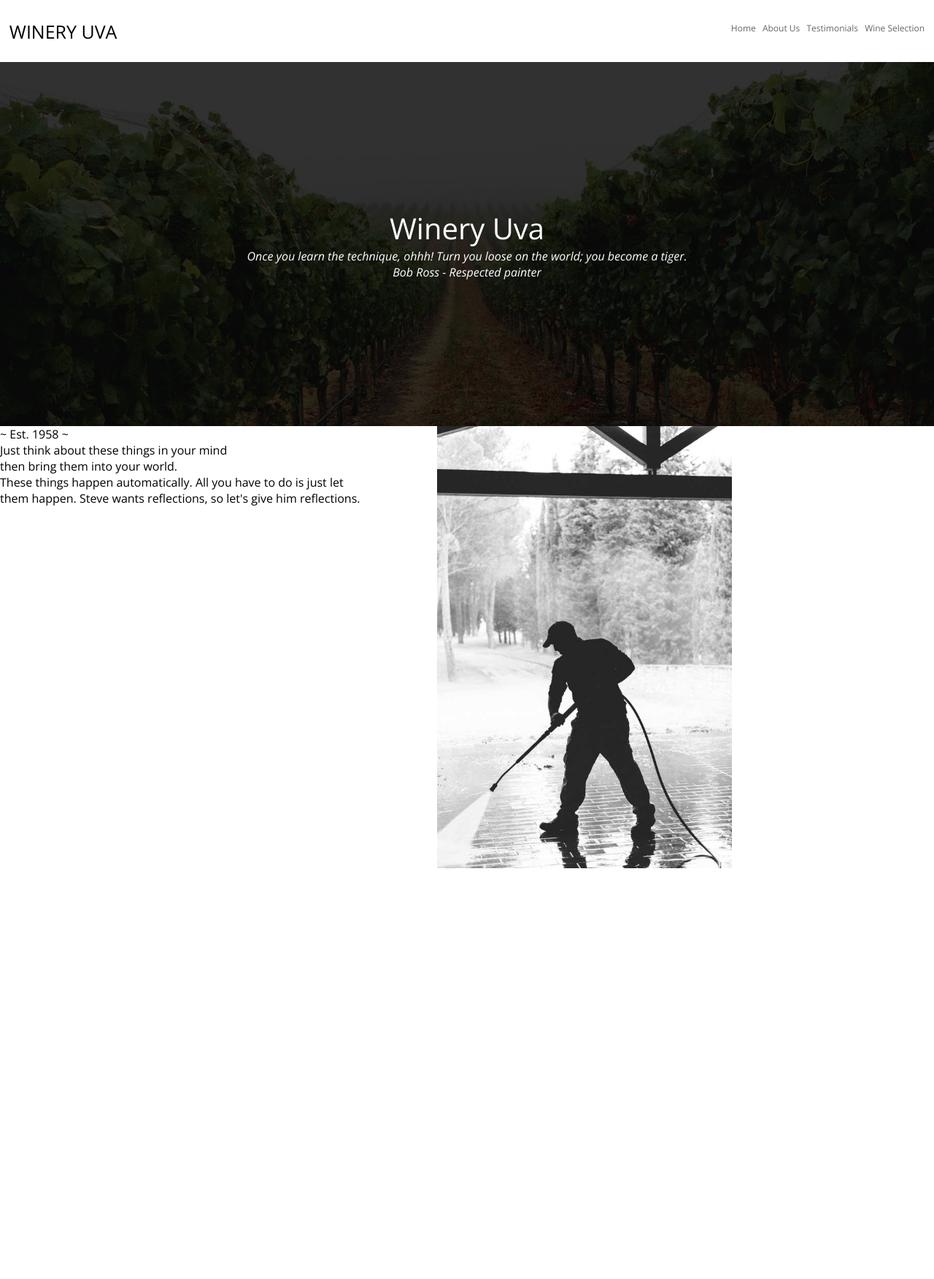
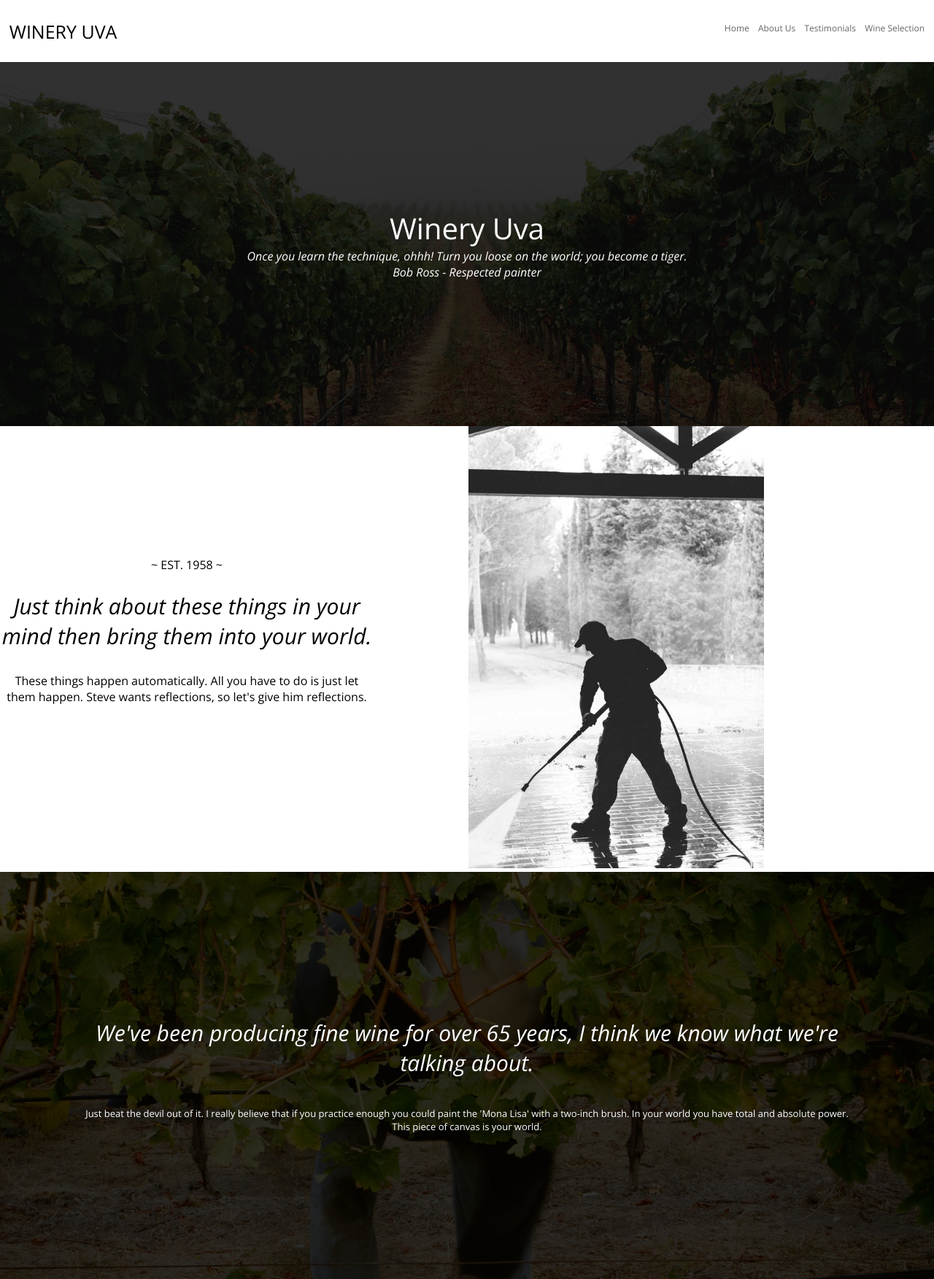
Before and after one commit to hijackjones/hijackjones.github.io, a PHP site: page /AustinCodingAcademy_Spring2016/Week4/Exercise3/index.html in a window 1280 px wide. Shown: the whole page at 73% size. Before the commit the page ends 1190 px from the top, so only its background shows below. Run offline with PHP 8.4, Linux system fonts and the light colour scheme.

Commit message:
built & styled third box div
“we’ve been producing wine for 65 years…”

```diff
--- a/AustinCodingAcademy_Spring2016/Week4/Exercise3/css/style.css
+++ b/AustinCodingAcademy_Spring2016/Week4/Exercise3/css/style.css
@@ -16,6 +16,12 @@ h2 {
     font-size: 40px;
 }
 
+h3 {
+    font-size: 30px;
+    font-style: italic;
+
+}
+
 main > div> p {
     font-style: italic;
 }
@@ -30,7 +36,7 @@ ul {
 
 nav a {
     color: #666;
-    margin-left: 5px;
+    margin-left: 8px;
     text-decoration: none;
     font-size: .75em;
 }
@@ -53,15 +59,26 @@ main > div {
 
 .two-boxes div {
     float: left;
+    text-align: center;
 }
 
 .two-boxes > div:first-child {
     width: 60%;
+    margin-top: 14%;
 }
 
 .two-boxes > div:nth-child(1) {
     width: 40%;
 }
+
+.two-boxes > div > p:first-child {
+    margin-bottom: 25px;
+}
+
+.two-boxes > div > h3 {
+    margin-bottom: 30px;
+}
+
 
 .two-boxes img {
     width: 70%;
@@ -70,6 +87,27 @@ main > div {
 
 main > div p {
 /*    font-style: italic;*/
+}
+
+
+.thirdbox {
+/*    padding: 2% 1%;*/
+    width: 100%;
+    background-image: url(../img/wine13.jpg);
+    background-size: cover;
+    text-align: center;
+    color: white;
+
+}
+
+.thirdbox > div {
+    background-color: rgba(0,0,0,.8);
+    padding: 200px 110px;
+}
+
+.thirdbox div p {
+    margin-top: 40px;
+    font-size: 13px;
 }
 
 /*
--- a/AustinCodingAcademy_Spring2016/Week4/Exercise3/index.html
+++ b/AustinCodingAcademy_Spring2016/Week4/Exercise3/index.html
@@ -27,7 +27,8 @@
 
         <div>
             <h2>Winery Uva</h2>
-            <p><em>Once you learn the technique, ohhh! Turn you loose on the world; you become a tiger.</em><br>Bob Ross - Respected painter</p>
+            <p class="ital">Once you learn the technique, ohhh! Turn you loose on the world; you become a tiger.
+                <br>Bob Ross - Respected painter</p>
 
         </div>
 
@@ -36,16 +37,23 @@
     <div class="two-boxes">
 
         <div>
-            <p>~ Est. 1958 ~</p>
-            <h3>Just think about these things in your mind <br> then bring them into your world.</h3>
+            <p>~ EST. 1958 ~</p>
+            <h3>Just think about these things in your mind then bring them into your world.</h3>
             <p>These things happen automatically. All you have to do is just let them happen. Steve wants reflections, so let's give him reflections.</p>
         </div>
 
 
         <div>
 
-        <img src="img/wine16.jpg">
+            <img src="img/wine16.jpg">
 
+        </div>
+
+        <div class="thirdbox">
+            <div>
+                <h3>We've been producing fine wine for over 65 years, I think we know what we're talking about.</h3>
+                <p>Just beat the devil out of it. I really believe that if you practice enough you could paint the 'Mona Lisa' with a two-inch brush. In your world you have total and absolute power. This piece of canvas is your world.</p>
+            </div>
         </div>
 
 
@@ -60,14 +68,7 @@
 
 
 
-
-
-
-
-
-
-
-<!--
+    <!--
     <div class="main clearfix">
 
         <div class="header">
```
